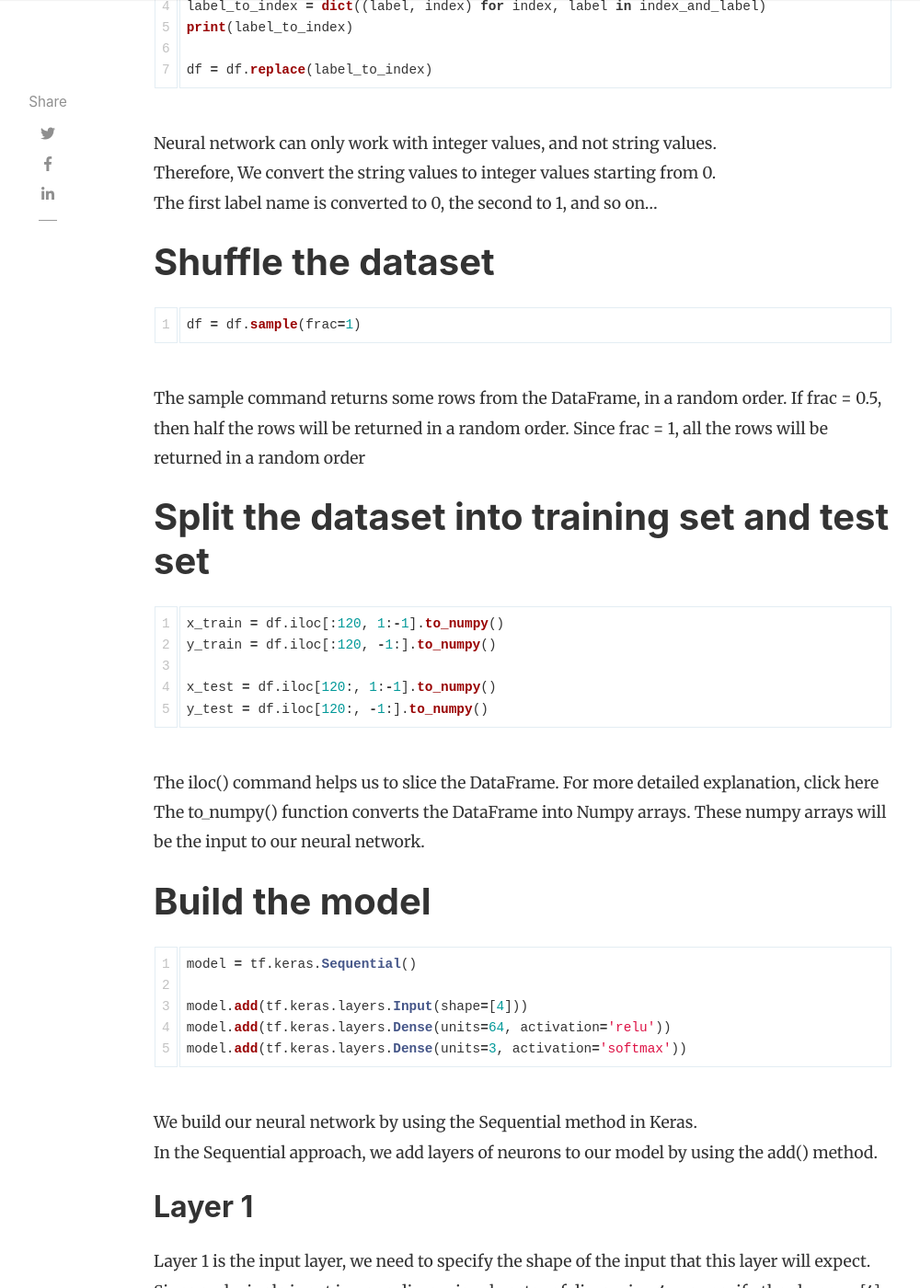
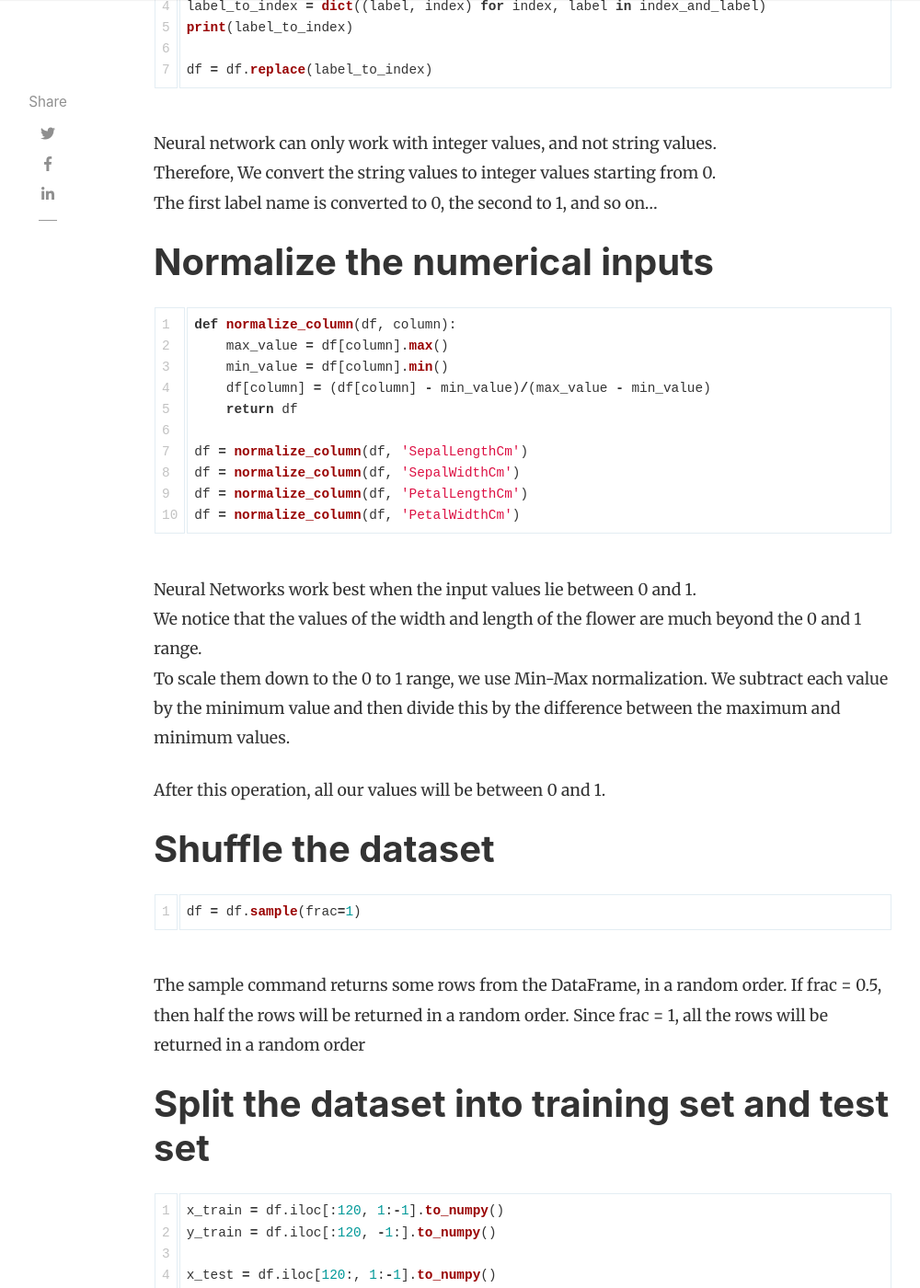
Before and after one commit to thegoodpython/thegoodpython.github.io, a Jekyll site: the page built from _posts/2019-07-17-iris-dataset.md, in a window 1280 px wide and 1400 px high, scrolled down 2228 px. Shown: the whole window at 92% size, without its empty margins (118-1118 px from the left). Built offline with Jekyll 4.4.1, drawn with Linux system fonts in a browser that asks for light colours; nearby versions of some CDN libraries; comment, search, counter and statistics services are not loaded; some of the changed text lies outside the part shown.

Commit message:
critical error correction

````diff
--- a/_posts/2019-07-17-iris-dataset.md
+++ b/_posts/2019-07-17-iris-dataset.md
@@ -59,6 +59,25 @@ df = df.replace(label_to_index)
 Neural network can only work with integer values, and not string values.
 Therefore, We convert the string values to integer values starting from 0.
 The first label name is converted to 0, the second to 1, and so on...
+
+# Normalize the numerical inputs
+```python
+def normalize_column(df, column):
+    max_value = df[column].max()
+    min_value = df[column].min()
+    df[column] = (df[column] - min_value)/(max_value - min_value)
+    return df
+
+df = normalize_column(df, 'SepalLengthCm')
+df = normalize_column(df, 'SepalWidthCm')
+df = normalize_column(df, 'PetalLengthCm')
+df = normalize_column(df, 'PetalWidthCm')
+```
+Neural Networks work best when the input values lie between 0 and 1.
+We notice that the values of the width and length of the flower are much beyond the 0 and 1 range.
+To scale them down to the 0 to 1 range, we use Min-Max normalization. We subtract each value by the minimum value and then divide this by the difference between the maximum and minimum values.
+
+After this operation, all our values will be between 0 and 1.
 
 # Shuffle the dataset
 ```python
````
Also changed, not shown: other parts of _posts/2019-07-17-iris-dataset.md (+1 -1 lines).
